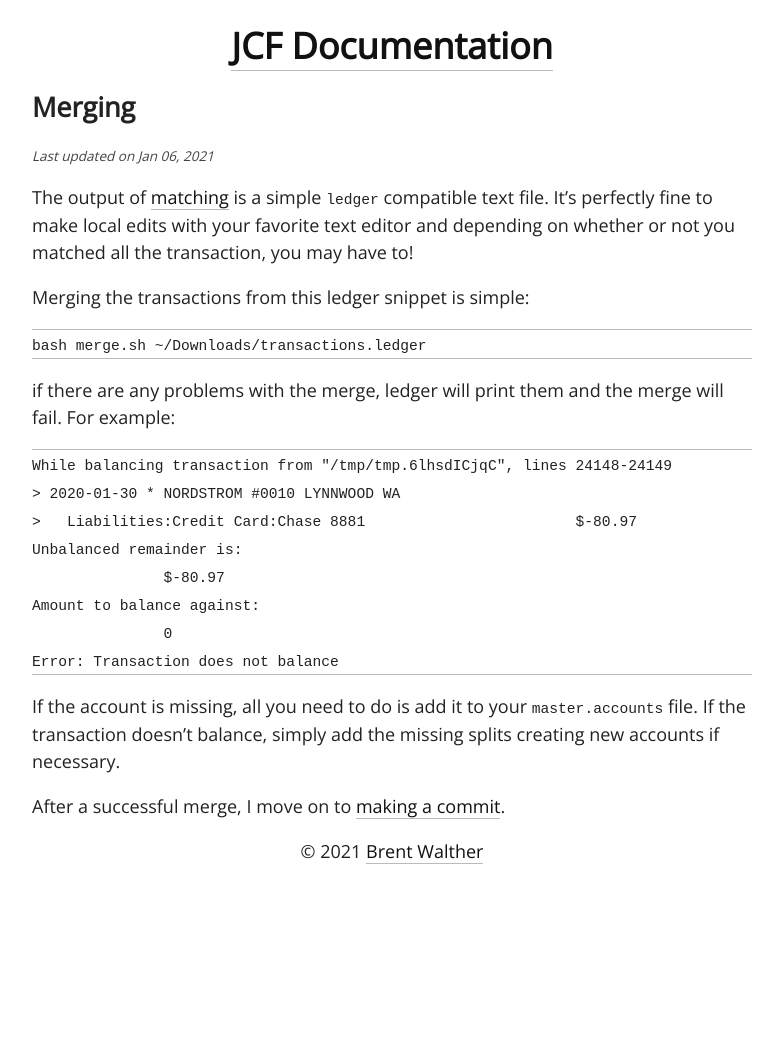
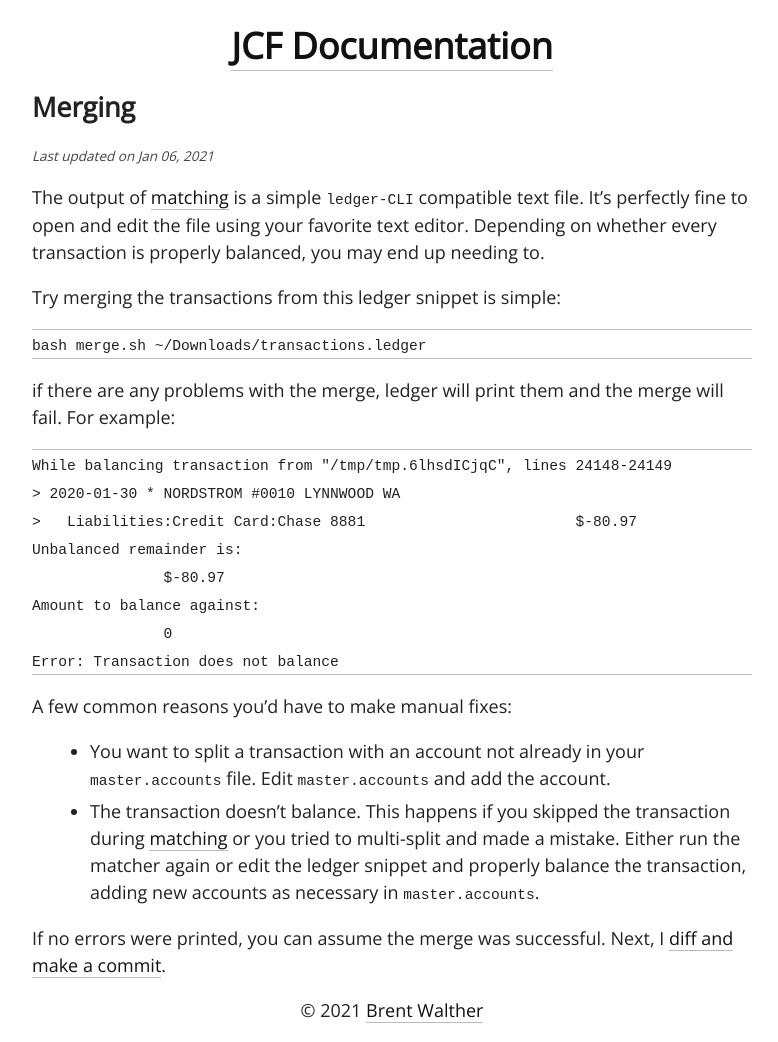
Before and after one commit to brentwalther/brentwalther.github.io, a Jekyll site: the page built from jcf/merging.md, in a window 1280 px wide. Shown: the whole page, without its empty margins (248-1026 px from the left). Built offline with Jekyll 4.4.1, drawn with Linux system fonts in a browser that asks for light colours; before the commit the page ends 900 px from its top, so only the background shows below that.

Commit message:
Small updates to JCF matching and merging docs.

````diff
--- a/jcf/merging.md
+++ b/jcf/merging.md
@@ -5,9 +5,9 @@ layout: jcf-documentation
 date: 2021-01-06
 ---
 
-The output of [matching](/jcf/matching.html) is a simple `ledger` compatible text file. It's perfectly fine to make local edits with your favorite text editor and depending on whether or not you matched all the transaction, you may have to!
+The output of [matching](/jcf/matching.html) is a simple `ledger-CLI` compatible text file. It's perfectly fine to open and edit the file using  your favorite text editor. Depending on whether every transaction is properly balanced, you may end up needing to.
 
-Merging the transactions from this ledger snippet is simple:
+Try merging the transactions from this ledger snippet is simple:
 
 ```
 bash merge.sh ~/Downloads/transactions.ledger
@@ -26,6 +26,9 @@ Amount to balance against:
 Error: Transaction does not balance
 ```
 
-If the account is missing, all you need to do is add it to your `master.accounts` file. If the transaction doesn't balance, simply add the missing splits creating new accounts if necessary.
+A few common reasons you'd have to make manual fixes:
 
-After a successful merge, I move on to [making a commit](/jcf/commit.html).
+- You want to split a transaction with an account not already in your `master.accounts` file. Edit `master.accounts` and add the account.
+- The transaction doesn't balance. This happens if you skipped the transaction during [matching](/jcf/matching.html) or you tried to multi-split and made a mistake. Either run the matcher again or edit the ledger snippet and properly balance the transaction, adding new accounts as necessary in `master.accounts`.
+
+If no errors were printed, you can assume the merge was successful. Next, I [diff and make a commit](/jcf/commit.html).
````
Also changed, not shown: jcf/matching.md (+5 -5 lines).
